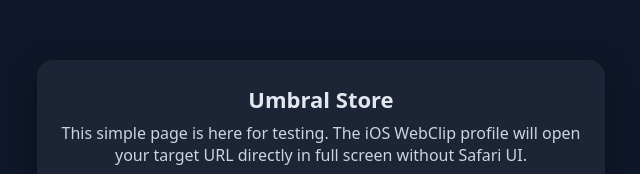
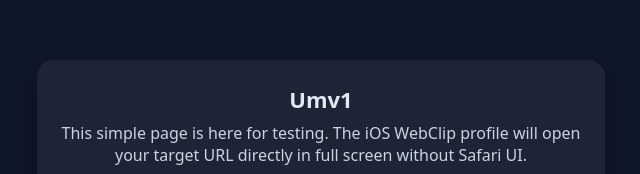
Before and after one commit to Adamgsvs/umv1, a plain HTML site: page index.html in a window 1280 px wide. Shown: the part 185-359 px from the top of the page, without its empty margins (319-959 px from the left). Drawn offline with Linux system fonts and the light colour scheme.

Commit message:
Update index.html

```diff
--- a/index.html
+++ b/index.html
@@ -3,11 +3,11 @@
 <head>
   <meta charset="utf-8" />
   <meta name="viewport" content="width=device-width, initial-scale=1, viewport-fit=cover" />
-  <title>Umbral Store</title>
+  <title>Umv1</title>
   <!-- These meta tags are helpful if you also add to home screen manually (not required for WebClip) -->
   <meta name="apple-mobile-web-app-capable" content="yes" />
   <meta name="apple-mobile-web-app-status-bar-style" content="black-translucent" />
-  <meta name="apple-mobile-web-app-title" content="Umbral Store" />
+  <meta name="apple-mobile-web-app-title" content="Umv1" />
   <style>
     html, body { height: 100%; margin: 0; }
     body { display: grid; place-items: center; font-family: system-ui, -apple-system, Segoe UI, Roboto, sans-serif; background: #0f172a; color: #e2e8f0; }
@@ -23,7 +23,7 @@
 </head>
 <body>
   <div class="card">
-    <h1>Umbral Store</h1>
+    <h1>Umv1</h1>
     <p>This simple page is here for testing. The iOS WebClip profile will open your target URL directly in full screen without Safari UI.</p>
     <p>Current target URL: <code id="url">https://adamgsvs.github.io/Umv/</code></p>
     <button id="open">Open Now</button>
```
